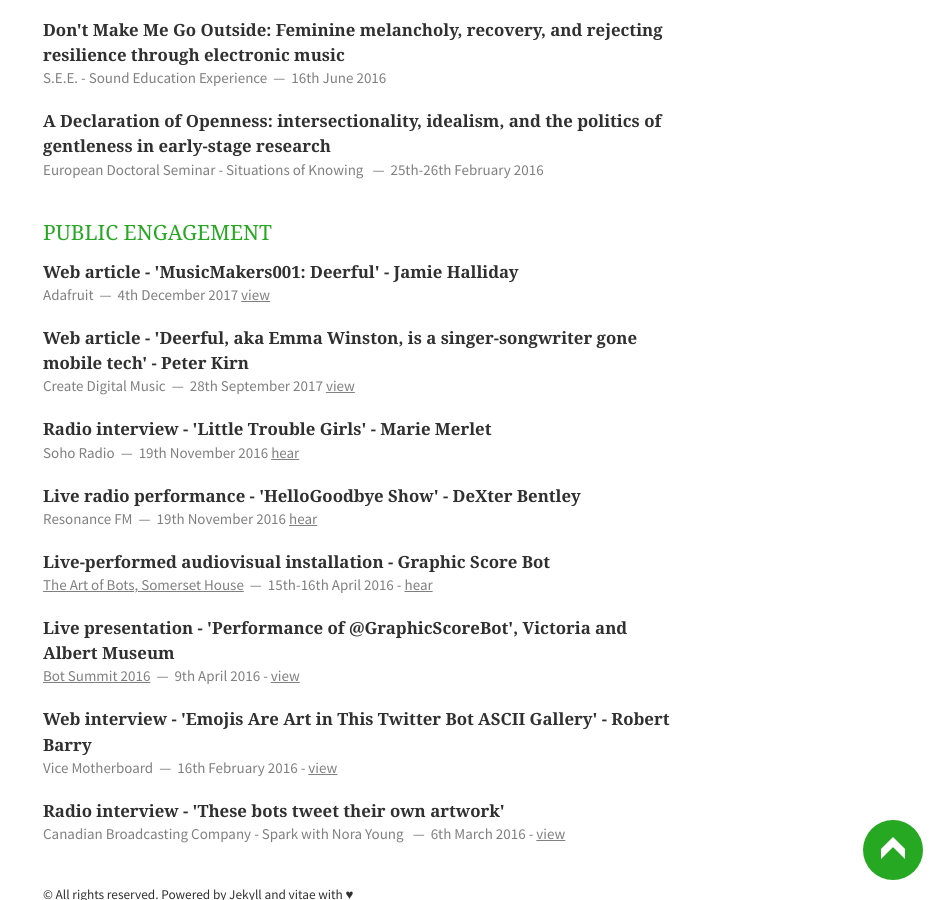
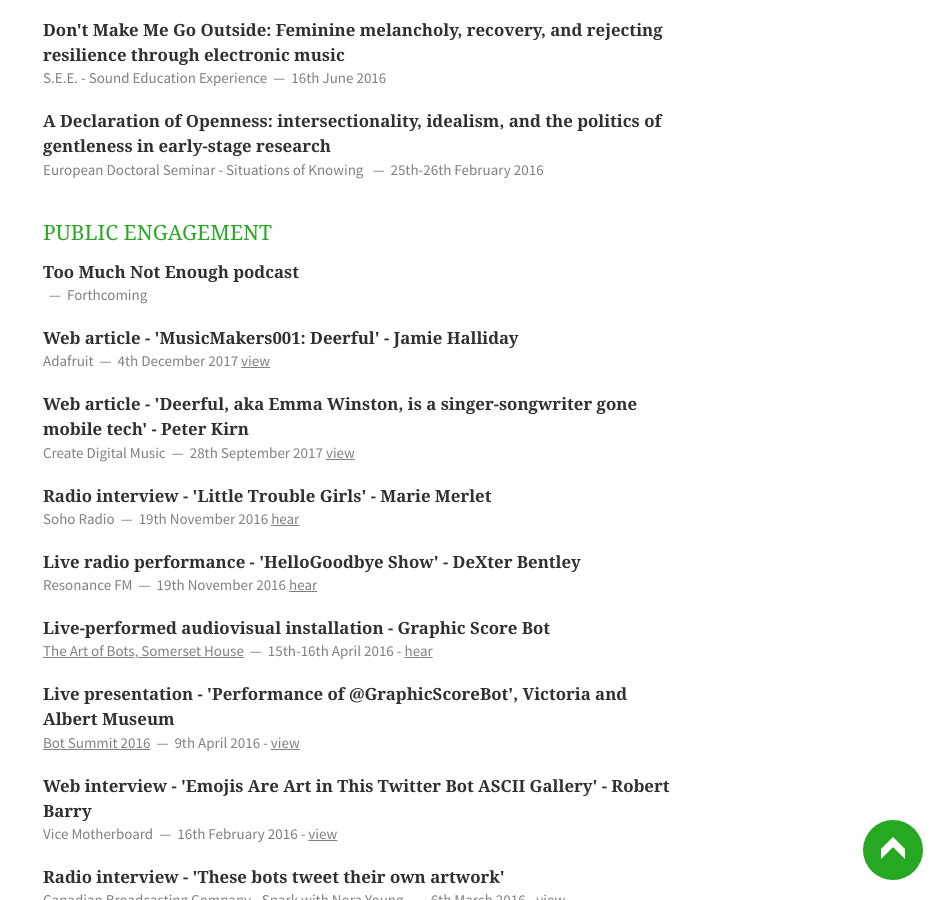
Before and after one commit to emmawinston/cv, a Jekyll site: the page built from index.html, in a window 1280 px wide and 900 px high, scrolled down 2894 px. Shown: the whole window, without its empty margins (337-1280 px from the left). Built offline with Jekyll 4.4.1, drawn with Linux system fonts in a browser that asks for light colours; nearby versions of some CDN libraries; Markdown is read by kramdown in place of the engine named in the settings; the list of posts is cut into pages by our own code.

Commit message:
added forthcoming media

```diff
--- a/_includes/media.html
+++ b/_includes/media.html
@@ -1,5 +1,12 @@
 <section class="eleven columns">
     <h1>Public Engagement</h1>
+    <article>
+        <header>
+            <h1>Too Much Not Enough podcast</h1>
+            <span><address></address><time>Forthcoming</time></span>
+        </header>
+        <p></p>
+    </article>
     <article>
         <header>
             <h1>Web article - 'MusicMakers001: Deerful' - Jamie Halliday</h1>
```
